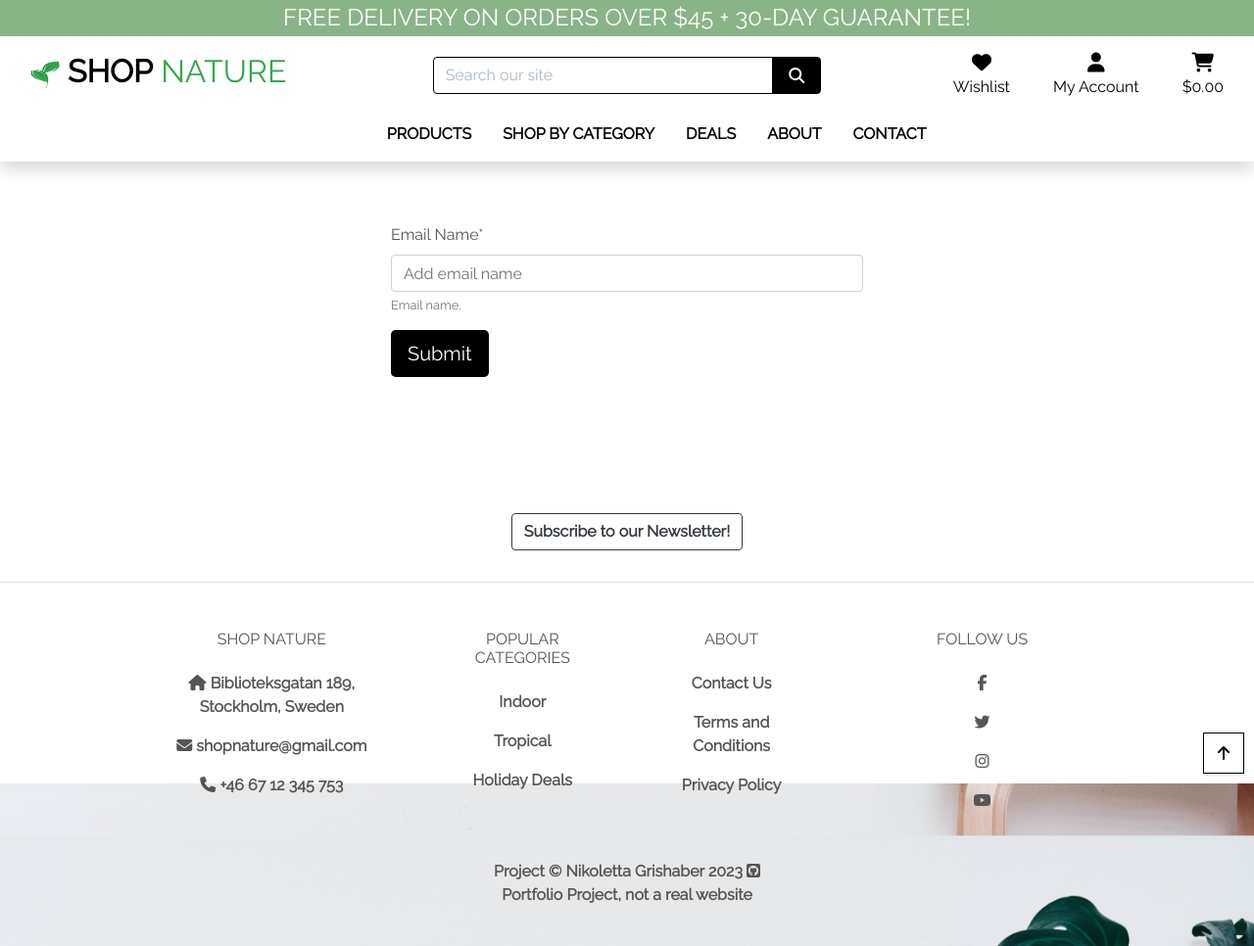
After one commit to NikolettaGr/e-commerce, a Django app: page /newsletter/newsletter/ in a window 1280 px wide. The commit adds this page. Shown: the whole page at 98% size. Run offline with Django 3.2, Linux system fonts and the light colour scheme; parts of the project's set-up code (start-up, migrations or seed data) failed here and were passed over; some libraries are stand-ins or nearby versions.

Commit message:
Cretae forms, views and urls for nesletter app

```diff
--- a/ecommerce_project/urls.py
+++ b/ecommerce_project/urls.py
@@ -30,6 +30,7 @@ urlpatterns = [
     path('profile/', include('profiles.urls')),
     path('wishlist/', include('wishlist.urls')),
     path('support/', include('support.urls')),
+    path('newsletter/', include('newsletter.urls')),
 ] + static(settings.MEDIA_URL, document_root=settings.MEDIA_ROOT)
 
 handler404 = 'ecommerce_project.views.handler404'
--- /dev/null
+++ b/newsletter/forms.py
@@ -0,0 +1,20 @@
+"""Forms for email notifications."""
+from django import forms
+from .models import EmailNewsNotification
+
+class EmailNewsNotificationForm(forms.ModelForm):
+    """Form for email news notifications."""
+    class Meta:
+        model = EmailNewsNotification
+        fields = ['email_name']
+
+        widgets = {
+            'email_name': forms.TextInput(attrs={
+                'class': 'form-control',
+                'placeholder': 'Add email name',
+            }),
+        }
+
+        labels = {
+            'email_name': 'Email Name',
+        }
--- a/newsletter/models.py
+++ b/newsletter/models.py
@@ -17,7 +17,7 @@ class SubscribeUsers(models.Model):
 
     def __str__(self):
         """Return the name of the email news notification."""
-        return self.email_name
+        return self.email
 
 
 class EmailNewsNotification(models.Model):
@@ -59,7 +59,7 @@ class EmailNewsNotification(models.Model):
             self.email_name, 'shop_nature', recipients
         )
         text_content = ''
-        if self.code is not None:
+        if self.content:
             html_content = (
                 '<h1 style="color:indigo; text-align:center">' +
                 self.email_name +
@@ -82,11 +82,15 @@ class EmailNewsNotification(models.Model):
                 self.email_name +
                 '</h1><br><p>' + self.content + '</p>'
                 '<br><br><strong>Visit our shop now! </strong><br><br>'
-                '<a href="https://ecommerce-project-uch6.onrender.com>'
+                '<a href="https://ecommerce-project-uch6.onrender.com">'
                 'Go to Shop Nature</a><br><br>'
                 '<p>Thank you for being with us!</p>'
                 '<em>Shop Nature</em>'
             )
         msg = EmailMultiAlternatives(subject, text_content, from_email, to)
         msg.attach_alternative(html_content, 'text/html')
-        msg.send()
+        try:
+            msg.send()
+            print("Email sent successfully")
+        except Exception as e:
+            print(f"Error sending email: {e}")
--- /dev/null
+++ b/newsletter/templates/newsletter/newsletter.html
@@ -0,0 +1,30 @@
+{% extends "base.html" %}
+{% load static %}
+
+{% block page_header %}
+<div class="container header-container">
+    <div class="row">
+        <div class="col"></div>
+    </div>
+</div>
+{% endblock %}
+
+{% block content %}
+<div class="overlay"></div>
+
+
+<div class="py-3">
+    <div class="container my-5">
+        <div class="row justify-content-center">
+            <div class="col-lg-6">
+                <form action="{% url 'newsletter' %}" method="POST">
+                    {% csrf_token %}
+                    {{ form|crispy }}
+                    <button type="submit" class="btn btn-black rounded-2 btn-lg">Submit</button>
+                </form>
+            </div>
+        </div>
+    </div>
+</div>
+
+{% endblock %}
--- /dev/null
+++ b/newsletter/urls.py
@@ -0,0 +1,7 @@
+from django.contrib import admin
+from django.urls import path
+from . import views
+
+urlpatterns = [
+    path('newsletter/', views.newsletter, name='newsletter'),
+]
--- a/newsletter/views.py
+++ b/newsletter/views.py
@@ -1,3 +1,15 @@
-from django.shortcuts import render
+from django.shortcuts import render, redirect
+from .forms import EmailNewsNotificationForm
 
-# Create your views here.
+
+def newsletter(request):
+    if request.method == 'POST':
+        form = EmailNewsNotificationForm(request.POST)
+        if form.is_valid():
+            form.save()
+
+            return redirect('home')
+    else:
+        form = EmailNewsNotificationForm()
+
+    return render(request, 'newsletter/newsletter.html', {'form': form})
--- a/templates/base.html
+++ b/templates/base.html
@@ -170,7 +170,7 @@
     <footer class="text-center font-weight-bold">
         <section class="d-flex justify-content-center p-4 mt-5 border-bottom">
             <h2 class="me-5">
-                <a class="btn btn-outline-dark font-weight-bold" href="">Subscribe to our
+                <a class="btn btn-outline-dark font-weight-bold" href="{% url 'newsletter' %}">Subscribe to our
                     Newsletter!</a>
             </h2>
         </section>
```
Also changed, not shown: newsletter/migrations/0001_initial.py.
